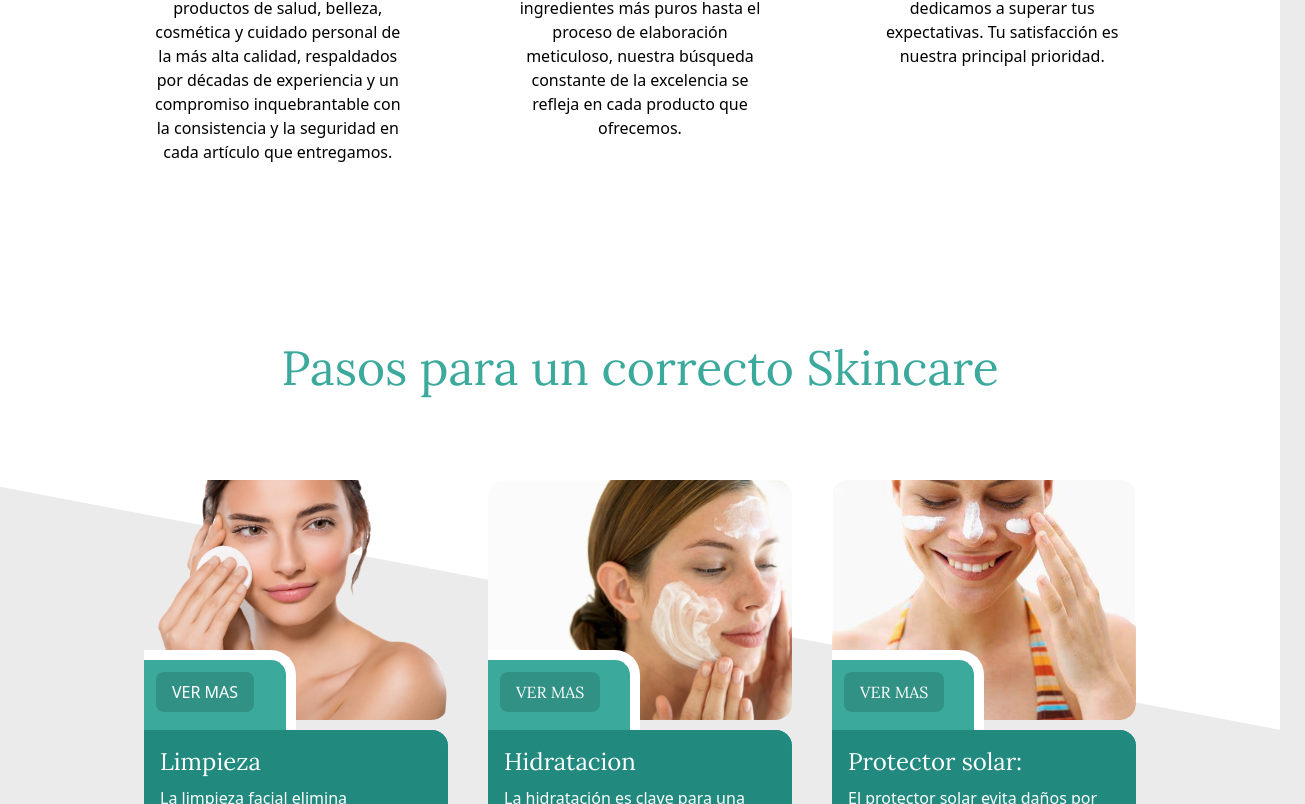
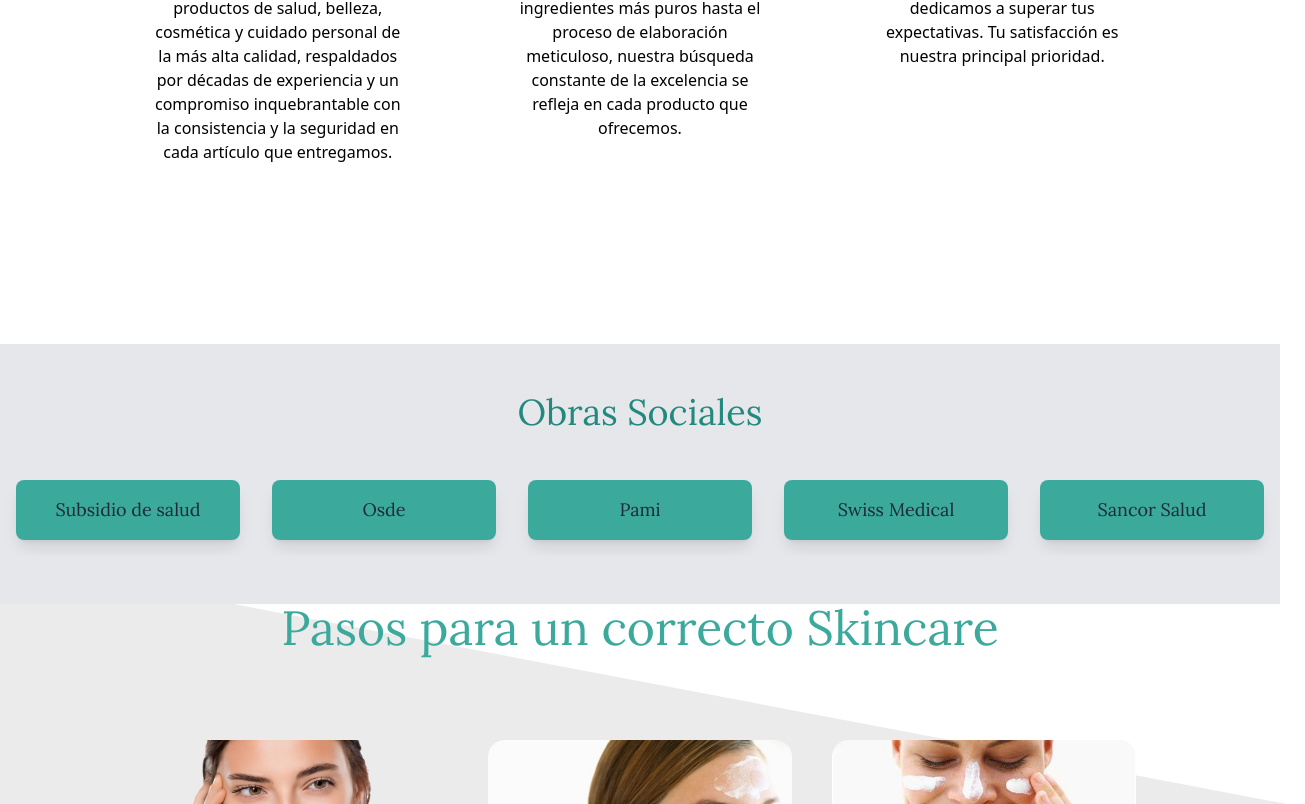
Before and after one commit to Benjaa153/farmcentral, a React (Vite) app: page / in a window 1280 px wide. Shown: the part 1293-2097 px from the top of the page, 1305 px wide, since content can reach past the window. Built offline with nearby package versions, Linux system fonts and the light colour scheme.

Commit message:
agregando obra social

```diff
--- a/package.json
+++ b/package.json
@@ -21,8 +21,11 @@
     "react": "^18.2.0",
     "react-dom": "^18.2.0",
     "react-icons": "^4.11.0",
+    "react-modal": "^3.16.1",
     "react-scroll": "^1.8.9",
-    "react-transition-group": "^4.4.5"
+    "react-slick": "^0.30.2",
+    "react-transition-group": "^4.4.5",
+    "slick-carousel": "^1.8.1"
   },
   "devDependencies": {
     "@types/react": "^18.2.15",
--- a/src/App.jsx
+++ b/src/App.jsx
@@ -7,13 +7,16 @@ import Carrusel from "./components/Carrusel.jsx";
 import Items from "./components/Items.jsx";
 import Productos from "./components/Productos/Productos.jsx";
 import Mapas from "./components/Mapas.jsx";
+import ObrasSociales from "./components/ObraSocial.jsx";
 const App = () => {
   return (
     <div>
       <Navbar />
       <Hero />
       <Carrusel />
+
       <Items />
+      <ObrasSociales/>
       <Recipes />
       <Productos />
       <Mapas />
--- /dev/null
+++ b/src/components/ObraSocial.jsx
@@ -0,0 +1,71 @@
+import React from 'react';
+import Slider from 'react-slick';
+import 'slick-carousel/slick/slick.css';
+import 'slick-carousel/slick/slick-theme.css';
+
+const ObrasSociales = () => {
+    const obrasSociales = [
+        'Subsidio de salud',
+        'Osde',
+        'Pami',
+        'Swiss Medical',
+        'Sancor Salud',
+        'Prensa',
+        'Boreal',
+        'Mora',
+        'Galeno',
+        'Recetario solidario',
+    ];
+
+    const sliderSettings = {
+        dots: false,
+        infinite: true,
+        speed: 500,
+        slidesToShow: 5,
+        slidesToScroll: 1,
+        swipeToSlide: true,
+        responsive: [
+            {
+                breakpoint: 1024,
+                settings: {
+                    slidesToShow: 4,
+                },
+            },
+            {
+                breakpoint: 768,
+                settings: {
+                    slidesToShow: 3,
+                },
+            },
+            {
+                breakpoint: 480,
+                settings: {
+                    slidesToShow: 2,
+                },
+            },
+        ],
+    };
+
+    return (
+        <div className="bg-gray-200 py-12 font-lora" data-aos="fade-down">
+            <div className="container mx-auto">
+                <h2 className="text-4xl font-lora text-center text-darkcyan mb-8">
+                    Obras Sociales
+                </h2>
+                <Slider {...sliderSettings} className="slick-slider">
+                    {obrasSociales.map((obra, index) => (
+                        <div key={index} className="p-4">
+                            <div className="bg-keppel rounded-lg shadow-lg p-4 hover:shadow-xl transition-shadow duration-300 transform hover:scale-105">
+                                <p className="text-lg text-center text-gray-800">
+                                    {obra}
+                                </p>
+                            </div>
+                        </div>
+                    ))}
+                </Slider>
+            </div>
+        </div>
+    );
+};
+
+export default ObrasSociales;
```
Also changed, not shown: 1 other file (tests, documents, lock files or other folders).
